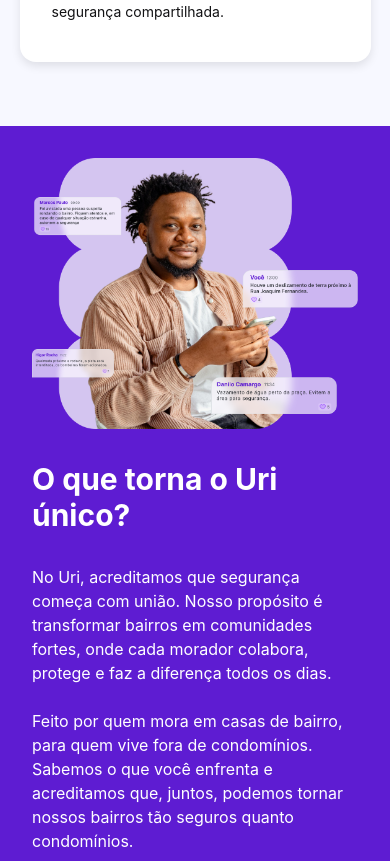
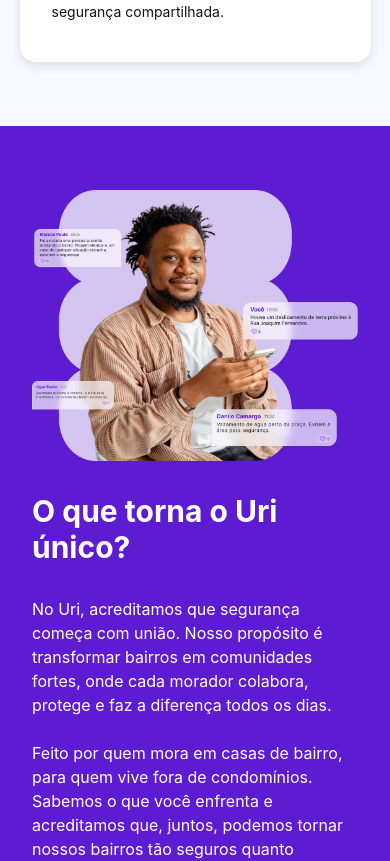
Before and after one commit to MateusZurdoSierra/uri-web, a Next.js app: page / in a window 390 px wide. Shown: the part 1920-2781 px from the top of the page. Built offline with nearby package versions, Linux system fonts and the light colour scheme; no server answers.

Commit message:
adjustments footer

```diff
--- a/src/app/homeStyles.css
+++ b/src/app/homeStyles.css
@@ -1763,9 +1763,8 @@
     justify-content: center;
     align-items: stretch;
     flex-direction: column;
-    height: 100vh;
     max-width: 100%;
-    padding: 2rem;
+    padding: 4rem 2rem;
     width: 100%;
   }
 
--- a/src/components/Footer/Footer.module.css
+++ b/src/components/Footer/Footer.module.css
@@ -193,13 +193,14 @@
   }
 
   .footer_links {
+    margin-bottom: 1rem;
     align-items: center;
-    margin-bottom: 1rem;
+    text-align: center;
   }
 
   .footer_links h6 {
-    margin-top: 1.5rem;
-    margin-bottom: 0.5rem;
     font-size: 0.875rem;
+    min-height: 0;
+    margin-bottom: 1rem;
   }
 }
```
